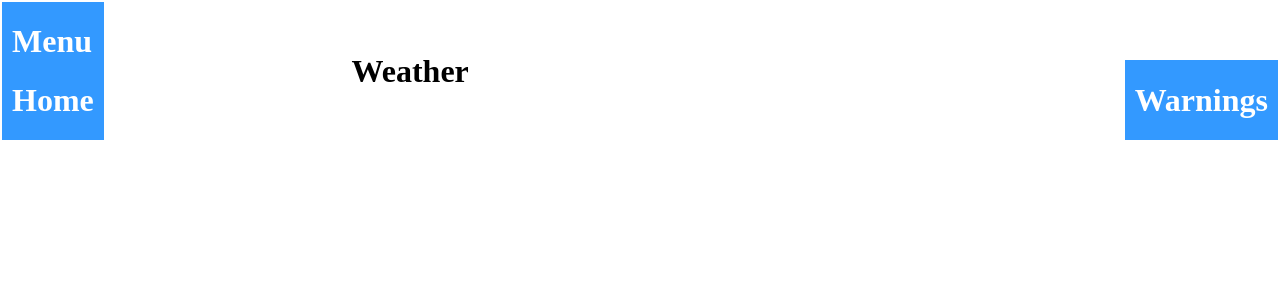
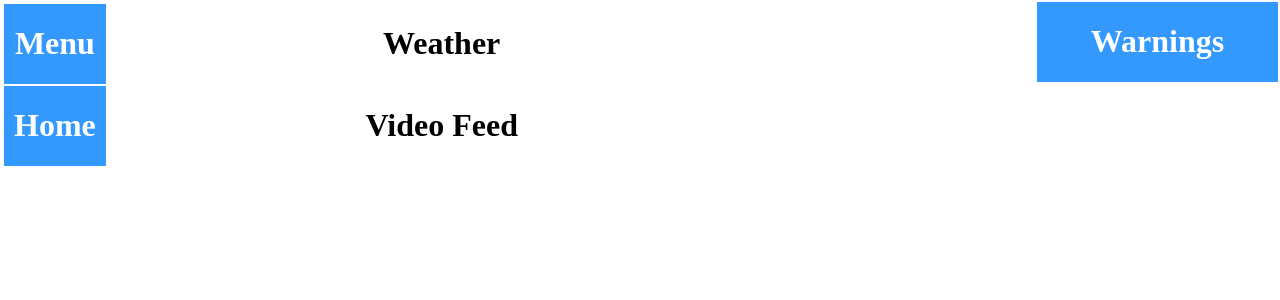
Before and after one commit to Tecnoman5000/ICSFinalProject, a PHP site: page / in a window 1280 px wide. Shown: the top 300 px of the page. Run offline with PHP 8.4, Linux system fonts and the light colour scheme.

Commit message:
Updated Webstie, working on cetnering the main content

```diff
--- a/Website/index.html
+++ b/Website/index.html
@@ -8,20 +8,35 @@
 <body>
 	<table id="main_table">
 		<tr id="main_row">
-			<td id="menu_column">
-				<table>
+			<td id="main_menu_column">
+				<table id="menu_table">
 					<tr class="menu_row">
-						<h1>Menu</h1>
+						<td class="menu_content">
+							<h1>Menu</h1>
+						</td>
 					</tr>
 					<tr class="menu_row">
-						<h1>Home</h1>
+						<td class="menu_content">
+							<h1>Home</h1>
+						</td>
 					</tr>
 				</table>
 			</td>
-			<td id="main_column">
-				<h1>Weather</h1>
+			<td id="main_mid_column" align="center">
+				<table id="content_table" align="center">
+					<tr class="content_row" align="center">
+						<td class="content_content" align="center">
+							<h1>Weather</h1>
+						</td>
+					</tr>
+					<tr align="center">
+						<td class="content_content" align="center">
+							<h1>Video Feed</h1>
+						</td>
+					</tr>
+				</table>
 			</td>
-			<td id="warnings_column" >
+			<td id="main_warnings_column" >
 				<h1>Warnings</h1>
 			</td>
 		</tr>
--- a/Website/styles.css
+++ b/Website/styles.css
@@ -6,34 +6,46 @@ body{
 #main_table{
 	width:100%;
 	table-layout:auto;
+	text-align:center;
 }
 
 #main_row{
 	height:100%;
+	width:50%;
 }
 
-#menu_column{
+#main_menu_column{
+	vertical-align:top;
+	color:#ffffff;
+	width:10%;
+	padding-right:50px;
+}
+
+.menu_row{
+}
+
+.menu_content{
 	background-color:#3399FF;
+	padding-right:10px;
+	padding-left:10px;
+}
+
+#main_mid_column{
+}
+
+#content_table{
+}
+
+#content_content{
+}
+
+#main_warnings_column{
+	background-color:#3399FF;
+	float:right;
 	vertical-align:top;
-	float:left;
 	padding-right:10px;
 	padding-left:10px;
 	color:#ffffff;
-}
-
-.menu_row{
-	width:20%;
-}
-
-#main_column{
-	float:center;
-}
-
-#warnings_column{
-	background-color:#3399FF;
-	float:right;
-	padding-right:10px;
-	padding-left:10px;
-	color:#ffffff;
+	width:40%
 
 }
```
